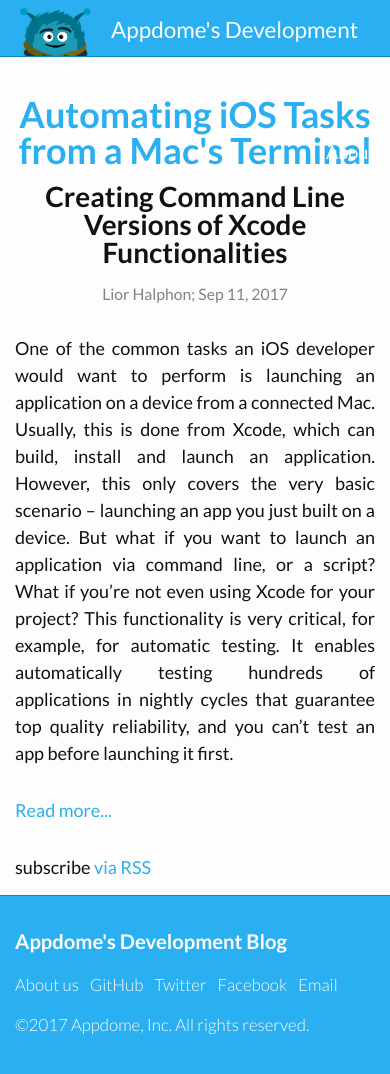
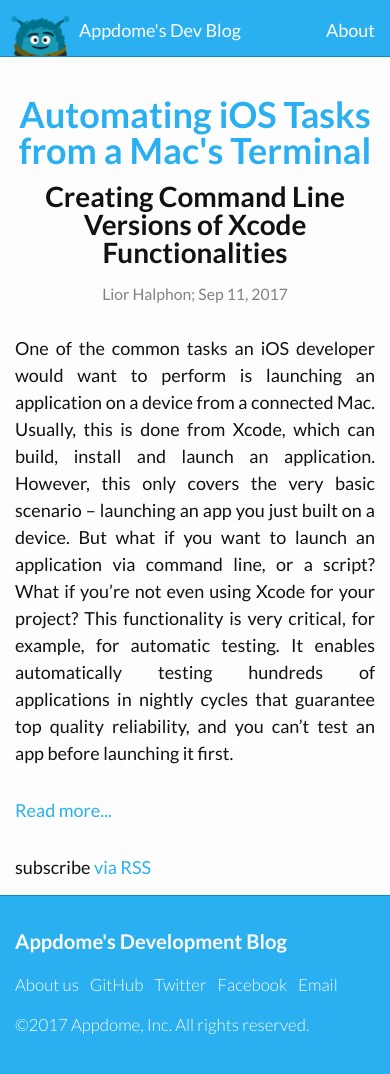
Before and after one commit to Appdome/Appdome.github.io, a Jekyll site: the page built from index.md, in a window 390 px wide and 1084 px high. Shown: the top 1074 px of the window. Built offline with Jekyll 4.4.1, drawn with Linux system fonts in a browser that asks for light colours.

Commit message:
Improved mobile version

```diff
--- a/_includes/header.html
+++ b/_includes/header.html
@@ -3,21 +3,10 @@
   <div class="wrapper">
     {% assign default_paths = site.pages | map: "path" %}
     {% assign page_paths = site.header_pages | default: default_paths %}
-    <a class="site-title" href="{{ "/" | relative_url }}"><img class="site-image" src="{{ "/assets/MAD.png" | relative_url }}" />{{ site.title | escape }}</a>
+    <a class="site-title" href="{{ "/" | relative_url }}"><img class="site-image" src="{{ "/assets/MAD.png" | relative_url }}" /><span>{{ site.title | escape }}</span></a>
 
     {% if page_paths %}
       <nav class="site-nav">
-        <input type="checkbox" id="nav-trigger" class="nav-trigger" />
-        <label for="nav-trigger">
-          <span class="menu-icon">
-            <svg viewBox="0 0 18 15" width="18px" height="15px">
-              <path fill="#424242" d="M18,1.484c0,0.82-0.665,1.484-1.484,1.484H1.484C0.665,2.969,0,2.304,0,1.484l0,0C0,0.665,0.665,0,1.484,0 h15.031C17.335,0,18,0.665,18,1.484L18,1.484z"/>
-              <path fill="#424242" d="M18,7.516C18,8.335,17.335,9,16.516,9H1.484C0.665,9,0,8.335,0,7.516l0,0c0-0.82,0.665-1.484,1.484-1.484 h15.031C17.335,6.031,18,6.696,18,7.516L18,7.516z"/>
-              <path fill="#424242" d="M18,13.516C18,14.335,17.335,15,16.516,15H1.484C0.665,15,0,14.335,0,13.516l0,0 c0-0.82,0.665-1.484,1.484-1.484h15.031C17.335,12.031,18,12.696,18,13.516L18,13.516z"/>
-            </svg>
-          </span>
-        </label>
-
         <div class="trigger">
           <a class="page-link" href="http://www.appdome.com">About</a>
           {% for path in page_paths %}
--- a/_sass/minima/_layout.scss
+++ b/_sass/minima/_layout.scss
@@ -17,7 +17,7 @@
 
 .site-title {
   @include media-query($on-palm) {
-    @include relative-font-size(1.25);
+    @include relative-font-size(1);
   }
   @include relative-font-size(1.625);
   font-weight: 400;
@@ -31,6 +31,16 @@
   }
   display: inline-block;
   padding-left: 96px;
+  @include media-query($on-palm) {
+    @include relative-font-size(1);
+    padding-left: 64px;
+    span {
+      display: none;
+    }
+    &:after {
+      content: "Appdome's Dev Blog";
+    }
+  }
 }
 
 .site-image {
@@ -38,19 +48,15 @@
   position: absolute;
   bottom: 0;
   margin-left: -96px;
+  @include media-query($on-palm) {
+    height: 40px;
+    margin-left: -72px;
+  }
 }
 
 .site-nav {
   float: right;
   line-height: $base-line-height * $base-font-size * 2.25;
-
-  .nav-trigger {
-      display: none;
-  }
-
-  .menu-icon {
-    display: none;
-  }
 
   .page-link {
     color: $background-color;
@@ -60,6 +66,10 @@
     &:not(:last-child) {
       margin-right: 20px;
     }
+  }
+
+  @include media-query($on-palm) {
+    @include relative-font-size(1);
   }
 }
 
```
